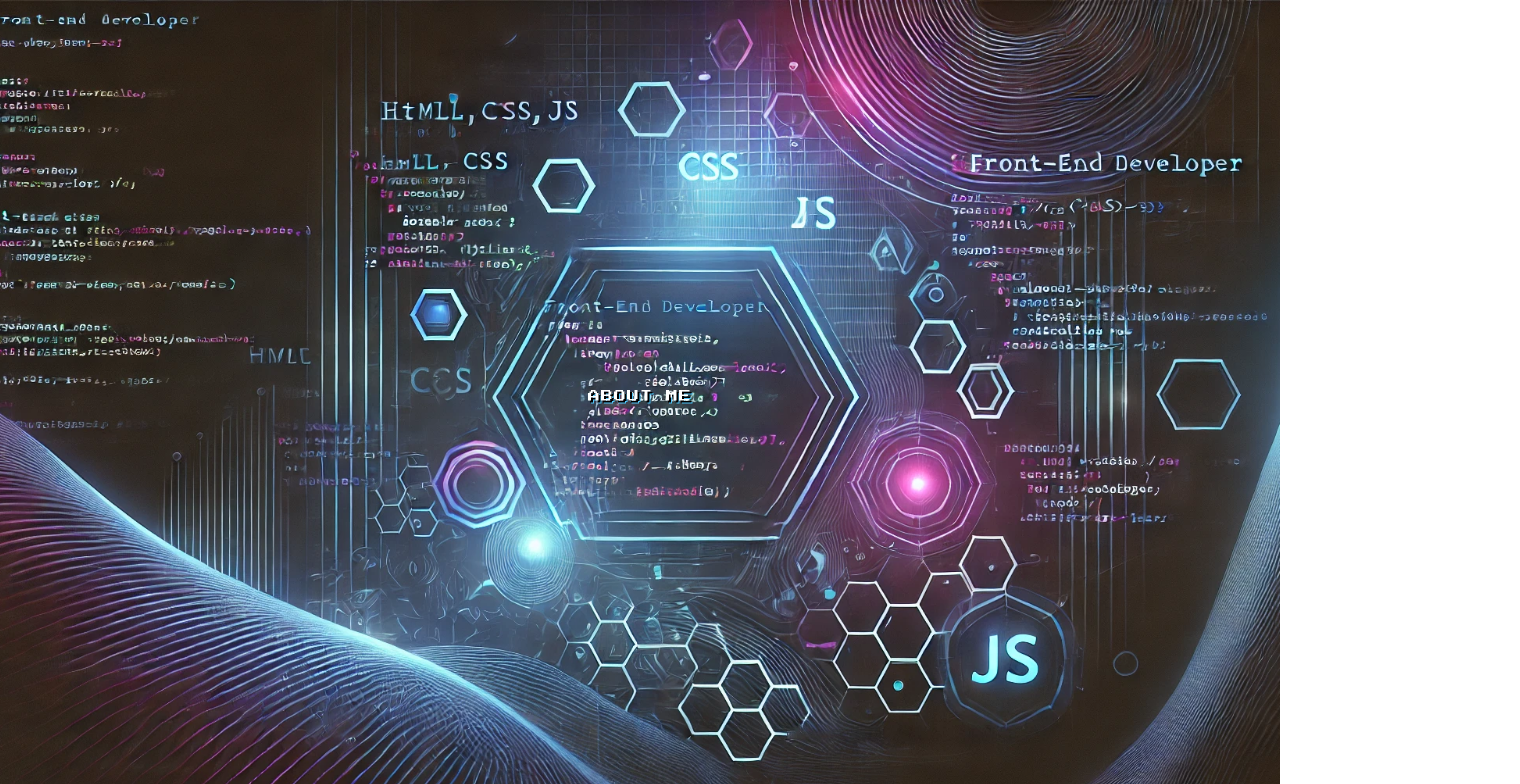
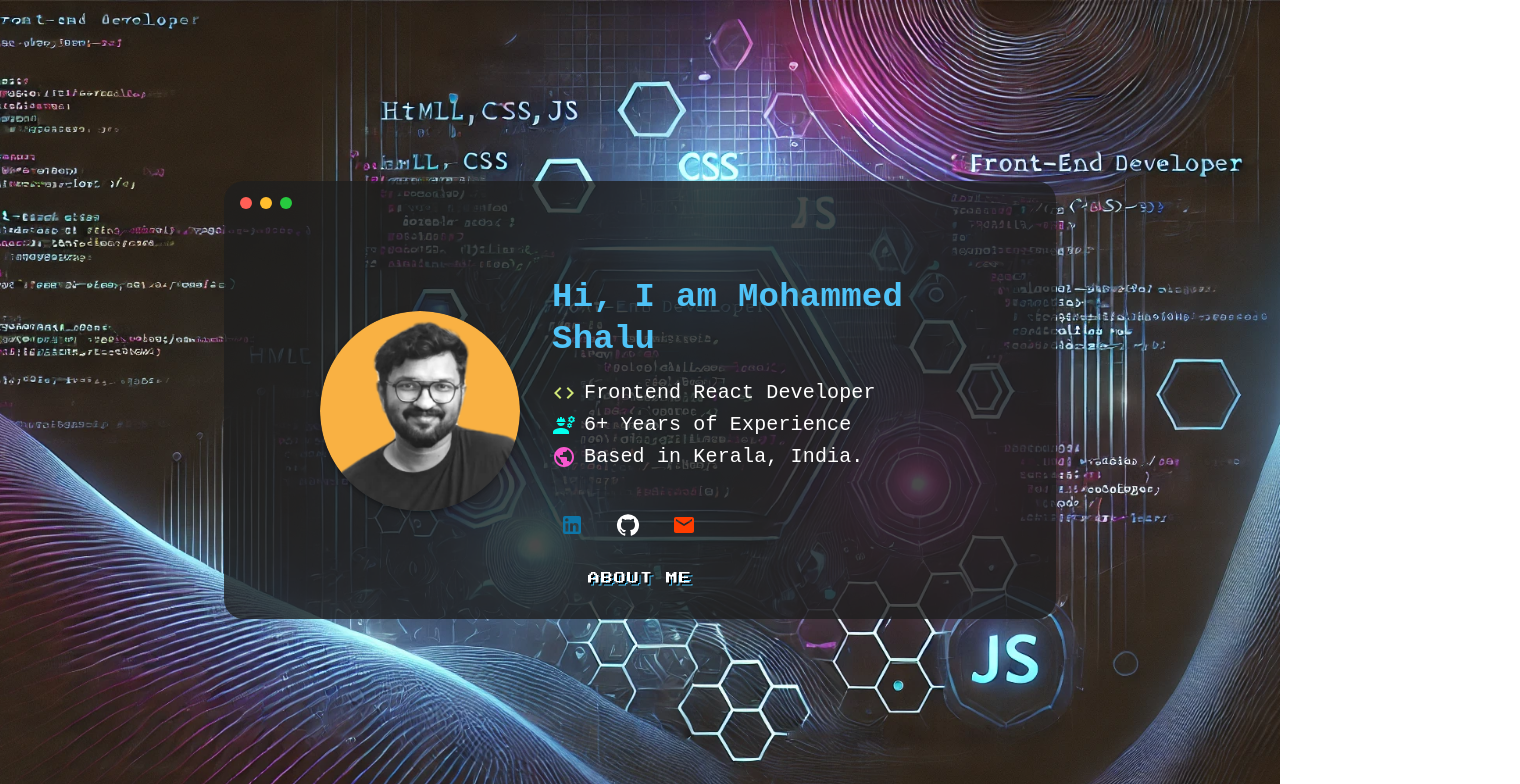
Before and after one commit to mhmdshalus/my-personal-website, a React (Vite) app: page / in a window 1280 px wide. Shown: the top 784 px of the page, 1520 px wide, since content can reach past the window. Built offline with nearby package versions, Linux system fonts and the light colour scheme.

Commit message:
Update Container.tsx

```diff
--- a/src/Container.tsx
+++ b/src/Container.tsx
@@ -1,102 +1,77 @@
-import { Box, Typography } from "@mui/material";
+import { Box } from "@mui/material";
+import Menu from "./Menu";
+import BasicInfo from "./BasicInfo";
+import AboutMe from "./AboutMe";
 
-interface MenuProps {
+interface ContainerProps {
   itemToView: string;
+  setItemToView: (item: string) => void;
   currentView: string;
   setCurrentView: (view: string) => void;
 }
 
-const Menu = ({ itemToView, currentView, setCurrentView }: MenuProps) => {
+const Container: React.FC<ContainerProps> = ({
+  itemToView,
+  setItemToView,
+  currentView,
+  setCurrentView,
+}) => {
   return (
-    !currentView && (
     <Box
       sx={{
+        width: { xs: "90vw", md: "65vw" },
+        maxHeight: "90vh",
+        borderRadius: 5,
+        padding: 2,
+        display: "flex",
+        textAlign: "left",
+        backgroundColor: "rgba(30, 30, 30, 0.8)",
+        color: "#ffffff",
+        filter: "none",
+        flexDirection: "column",
+        overflow: "auto",
+      }}
+    >
+      <Box
+        sx={{
+          position: "absolute",
           width: "100%",
           display: "flex",
-          justifyContent: "center",
-          alignItems: "center",
-          gap: 3,
+          gap: 1,
           paddingBottom: 1,
         }}
       >
-        {itemToView !== "basic-info" && (
-          <>
-            <Typography
-              color="text.secondary"
+        <Box
           sx={{
-                fontFamily: '"Press Start 2P", monospace',
-                color: "#ffffff",
-                display: "flex",
-                alignItems: "center",
-                gap: 1,
-                cursor: "pointer",
-                padding: "8px 16px",
-                borderRadius: "4px",
-                transition: "all 0.3s ease",
-                position: "relative",
-                fontSize: "12px",
-                textTransform: "uppercase",
-                letterSpacing: "1px",
-                textShadow: "2px 2px 0px #000, 3px 3px 0px #4fc3f7",
-                "&:hover": {
-                  color: "#4fc3f7",
-                  textShadow: "2px 2px 0px #000, 4px 4px 0px #4fc3f7",
-                  "&::after": {
-                    content: '"<Home />"',
-                  },
-                },
-                "&::after": {
-                  content: '"Home"',
-                  transition: "content 0.3s ease",
-                },
-              }}
-              onClick={() => {
-                setCurrentView("git checkout home");
+            width: 12,
+            height: 12,
+            backgroundColor: "#ff5f56",
+            borderRadius: "50%",
           }}
         />
-          </>
-        )}
-
-        {itemToView !== "about-me" && (
-          <>
-            <Typography
-              color="text.secondary"
+        <Box
           sx={{
-                fontFamily: '"Press Start 2P", monospace',
-                color: "#ffffff",
-                display: "flex",
-                alignItems: "center",
-                gap: 1,
-                cursor: "pointer",
-                padding: "8px 16px",
-                borderRadius: "4px",
-                transition: "all 0.3s ease",
-                position: "relative",
-                fontSize: "12px",
-                textTransform: "uppercase",
-                letterSpacing: "1px",
-                textShadow: "2px 2px 0px #000, 3px 3px 0px #4fc3f7",
-                "&:hover": {
-                  color: "#4fc3f7",
-                  textShadow: "2px 2px 0px #000, 4px 4px 0px #4fc3f7",
-                  "&::after": {
-                    content: '"<About me />"',
-                  },
-                },
-                "&::after": {
-                  content: '"About me"',
-                  transition: "content 0.3s ease",
-                },
-              }}
-              onClick={() => {
-                setCurrentView("git checkout about-me");
+            width: 12,
+            height: 12,
+            backgroundColor: "#ffbd2e",
+            borderRadius: "50%",
           }}
         />
-          </>
-        )}
+        <Box
+          sx={{
+            width: 12,
+            height: 12,
+            backgroundColor: "#27c93f",
+            borderRadius: "50%",
+          }}
+        />
       </Box>
-    )
+      {itemToView === "basic-info" && <BasicInfo />}
+      {itemToView === "about-me" && <AboutMe />}
+
+      <Menu {...{ itemToView, setItemToView, currentView, setCurrentView }} />
+    </Box>
   );
 };
 
-export default Menu;
+export default Container;
```
Lines whose indentation alone changed are shown as unchanged.
